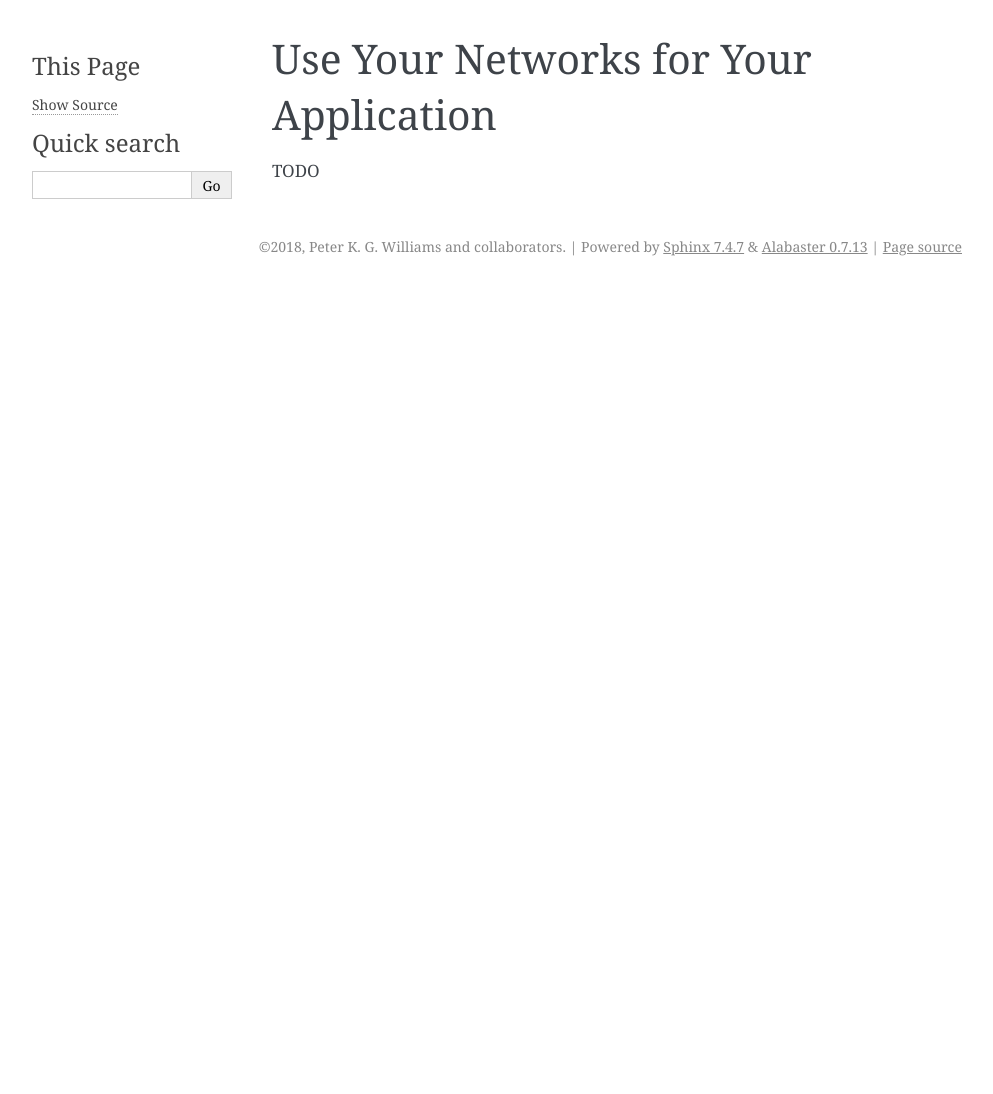
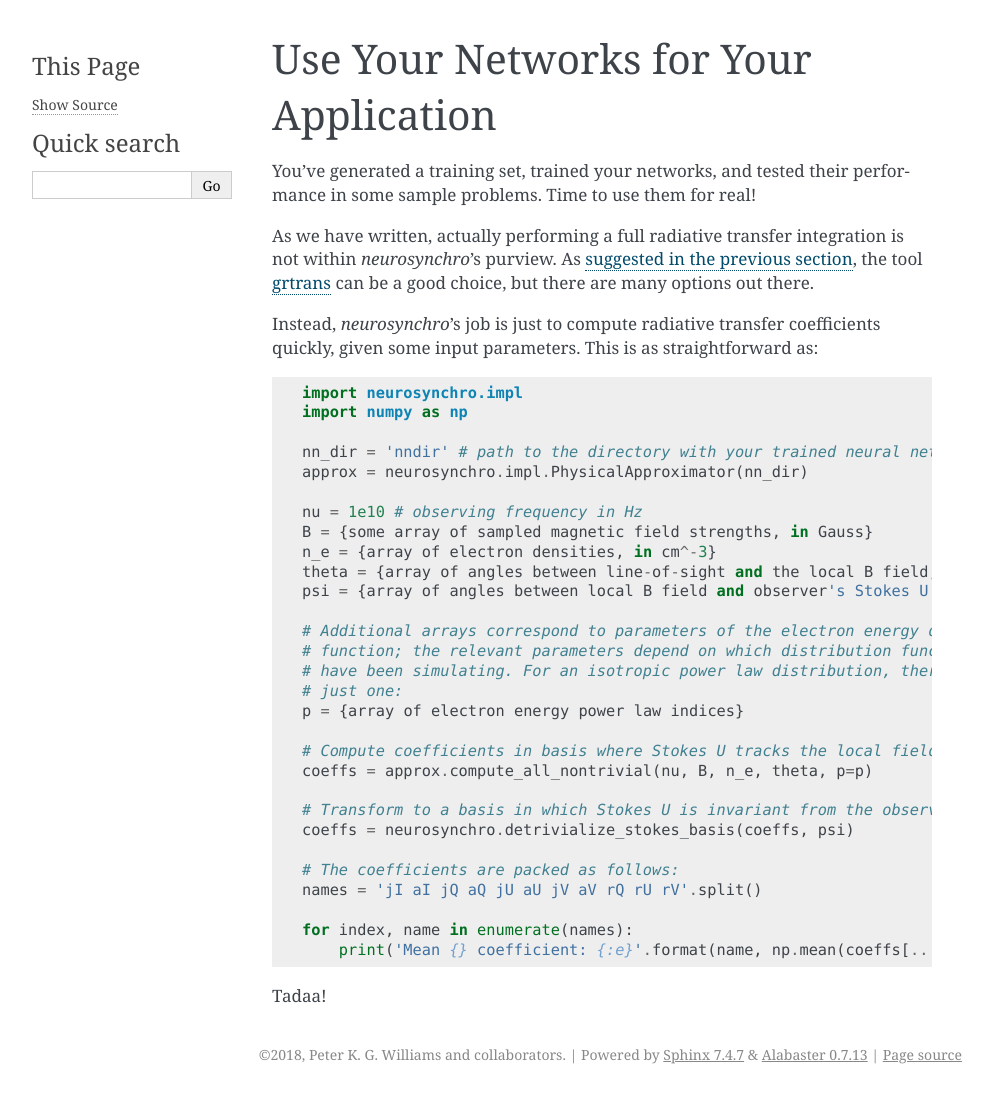
Before and after one commit to pkgw/neurosynchro, a Sphinx documentation site: the page built from doc/use-networks.rst, in a window 1280 px wide. Shown: the whole page, without its empty margins (148-1141 px from the left). Built offline with Sphinx 7.4.7, drawn with Linux system fonts in a browser that asks for light colours; before the commit the page ends 900 px from its top, so only the background shows below that.

Commit message:
doc: write demo of actual science application

```diff
--- a/doc/test-problems.rst
+++ b/doc/test-problems.rst
@@ -105,3 +105,5 @@ errors — not necessarily to test the ``grtrans`` integrator in challenging
 circumstances. When generating your test data sets, there’s no particular need
 to explore unusual corners of parameter space unless you expect them to arise
 in your science application.
+
+**Next**: :ref:`use your networks in your application! <use-in-application>`
--- a/doc/use-networks.rst
+++ b/doc/use-networks.rst
@@ -1,7 +1,51 @@
 .. Copyright 2018 Peter K. G. Williams and collaborators. Licensed under the
    Creative Commons Attribution-ShareAlike 4.0 International License.
+
+.. _use-in-application:
 
 Use Your Networks for Your Application
 ======================================
 
-TODO
+You’ve generated a training set, trained your networks, and tested their
+performance in some sample problems. Time to use them for real!
+
+As we have written, actually performing a full radiative transfer integration
+is not within *neurosynchro*’s purview. As :ref:`suggested in the previous
+section <run-test-problems>`, the tool `grtrans
+<https://github.com/jadexter/grtrans>`_ can be a good choice, but there are
+many options out there.
+
+Instead, *neurosynchro*’s job is just to compute radiative transfer
+coefficients quickly, given some input parameters. This is as straightforward as::
+
+  import neurosynchro.impl
+  import numpy as np
+
+  nn_dir = 'nndir' # path to the directory with your trained neural nets
+  approx = neurosynchro.impl.PhysicalApproximator(nn_dir)
+
+  nu = 1e10 # observing frequency in Hz
+  B = {some array of sampled magnetic field strengths, in Gauss}
+  n_e = {array of electron densities, in cm^-3}
+  theta = {array of angles between line-of-sight and the local B field, in radians}
+  psi = {array of angles between local B field and observer's Stokes U axis, in radians}
+
+  # Additional arrays correspond to parameters of the electron energy distribution
+  # function; the relevant parameters depend on which distribution function you
+  # have been simulating. For an isotropic power law distribution, there is usually
+  # just one:
+  p = {array of electron energy power law indices}
+
+  # Compute coefficients in basis where Stokes U tracks the local field:
+  coeffs = approx.compute_all_nontrivial(nu, B, n_e, theta, p=p)
+
+  # Transform to a basis in which Stokes U is invariant from the observer's perspective:
+  coeffs = neurosynchro.detrivialize_stokes_basis(coeffs, psi)
+
+  # The coefficients are packed as follows:
+  names = 'jI aI jQ aQ jU aU jV aV rQ rU rV'.split()
+
+  for index, name in enumerate(names):
+      print('Mean {} coefficient: {:e}'.format(name, np.mean(coeffs[...,index])))
+
+Tadaa!
```
Also changed, not shown: doc/index.rst (+6 -4 lines).
